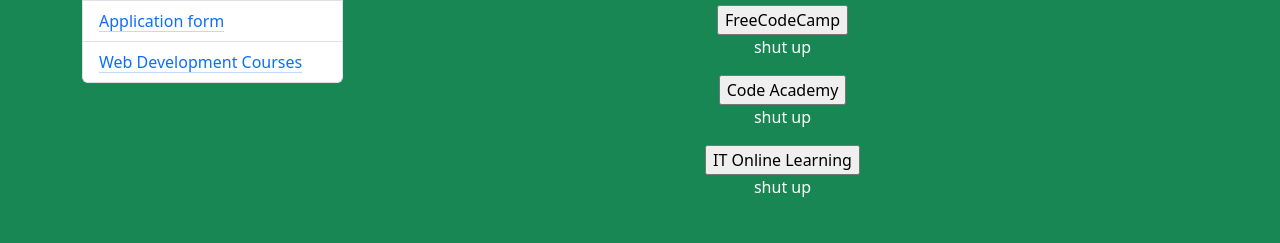
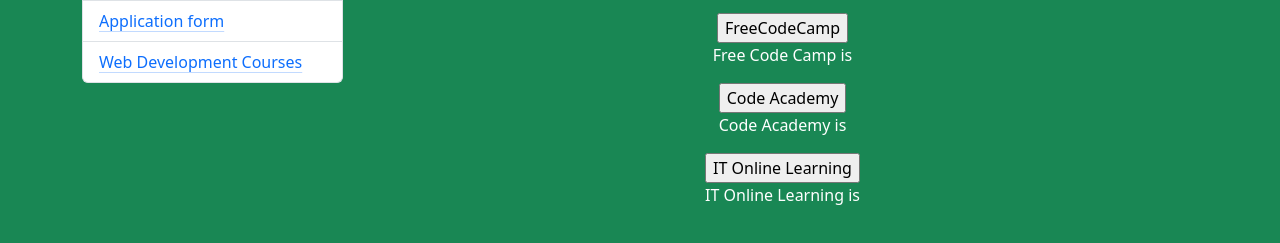
Before and after one commit to tgelder7/L3U15A2, a plain HTML site: page html files/WebDevC.html in a window 1280 px wide. Shown: the part 179-422 px from the top of the page. Drawn offline with nearby package versions, Linux system fonts and the light colour scheme.

Commit message:
11:54 29/01

```diff
--- a/html files/WebDevC.html
+++ b/html files/WebDevC.html
@@ -42,19 +42,23 @@
             <section class="col-9">
                 <header class="text-center mt-2 mb-3">
                     <h1 class="text-white">Web Development Courses</h1>
+                    <p></p>
                       <p class="text-white">Below are some links for you to click, they are all different Web Development Courses with lots of relevant information, you will also find a description of each company below each link.<p>
+
                       <form target="_blank" action="https://www.freecodecamp.org/">
                         <input type="Submit" value="FreeCodeCamp" />
                       </form>
-                      <p class="text-white">shut up</p>
+                      <p class="text-white">Free Code Camp is</p>
+
                       <form target="_blank" action="https://www.codecademy.com/catalog/subject/web-development">
                         <input type="Submit" value="Code Academy" />
                       </form>
-                      <p class="text-white">shut up</p>
+                      <p class="text-white">Code Academy is</p>
+
                       <form target="_blank" action="https://www.itonlinelearning.com/career-programme/coding-career-programme/?utm_feeditemid=&utm_device=c&utm_term=web%20development%20courses&utm_source=google&utm_medium=ppc&utm_campaign=Coding+Career+Programme+-+Job+Titles&hsa_cam=22105150258&hsa_grp=171061946097&hsa_mt=p&hsa_src=g&hsa_ad=728310299953&hsa_acc=1636904472&hsa_net=adwords&hsa_kw=web%20development%20courses&hsa_tgt=kwd-11507572&hsa_ver=3&gad_source=1&gclid=EAIaIQobChMIrZHQkN6JiwMVG5lQBh2d1wlbEAAYAyAAEgLaX_D_BwE">
                         <input type="Submit" value="IT Online Learning" />
                       </form>
-                      <p class="text-white">shut up</p>
+                      <p class="text-white">IT Online Learning is</p>
      </main>
 </body>
 </html>
```
Also changed, not shown: assets/css/styles.css (deleted), 2 other files.
